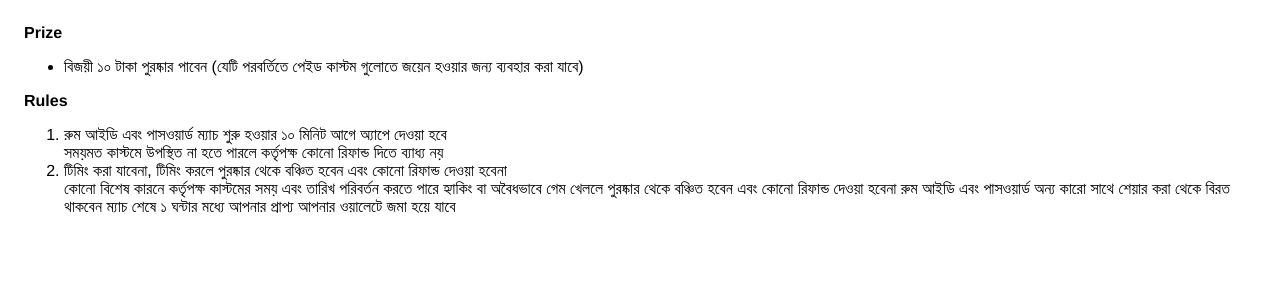
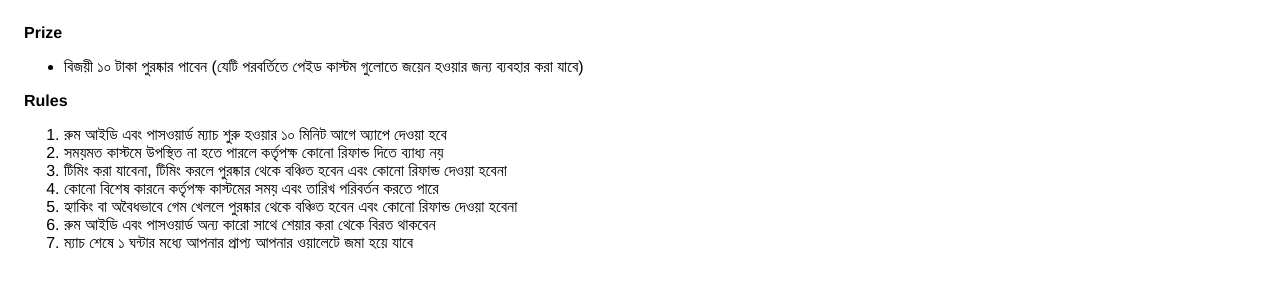
Before and after one commit to mdshadatrahman/mdshadatrahman.github.io, a plain HTML site: page rule_free.html in a window 1280 px wide. Drawn offline with Linux system fonts and the light colour scheme.

Commit message:
Update rule_free.html

```diff
--- a/rule_free.html
+++ b/rule_free.html
@@ -15,16 +15,16 @@
 	</p>
 
 	 <strong>Rules</strong>
-	<p>
+
 		<ol type="1">
             <li>রুম আইডি এবং পাসওয়ার্ড ম্যাচ শুরু হওয়ার ১০ মিনিট আগে অ্যাপে দেওয়া হবে</li>
-            <il>সময়মত কাস্টমে উপস্থিত না হতে পারলে কর্তৃপক্ষ কোনো রিফান্ড দিতে ব্যাধ্য নয়</il>
+            <li>সময়মত কাস্টমে উপস্থিত না হতে পারলে কর্তৃপক্ষ কোনো রিফান্ড দিতে ব্যাধ্য নয়</li>
 		  	<li>টিমিং করা যাবেনা, টিমিং করলে পুরষ্কার থেকে বঞ্চিত হবেন এবং কোনো রিফান্ড দেওয়া হবেনা</li>
-            <il>কোনো বিশেষ কারনে কর্তৃপক্ষ কাস্টমের সময় এবং তারিখ পরিবর্তন করতে পারে</il>
-            <il>হ্যাকিং বা অবৈধভাবে গেম খেললে পুরষ্কার থেকে বঞ্চিত হবেন এবং কোনো রিফান্ড দেওয়া হবেনা</il>
-            <il>রুম আইডি এবং পাসওয়ার্ড অন্য কারো সাথে শেয়ার করা থেকে বিরত থাকবেন</il>
-            <il>ম্যাচ শেষে ১ ঘন্টার মধ্যে আপনার প্রাপ্য আপনার ওয়ালেটে জমা হয়ে যাবে</il>
+            <li>কোনো বিশেষ কারনে কর্তৃপক্ষ কাস্টমের সময় এবং তারিখ পরিবর্তন করতে পারে</li>
+            <li>হ্যাকিং বা অবৈধভাবে গেম খেললে পুরষ্কার থেকে বঞ্চিত হবেন এবং কোনো রিফান্ড দেওয়া হবেনা</li>
+            <li>রুম আইডি এবং পাসওয়ার্ড অন্য কারো সাথে শেয়ার করা থেকে বিরত থাকবেন</li>
+            <li>ম্যাচ শেষে ১ ঘন্টার মধ্যে আপনার প্রাপ্য আপনার ওয়ালেটে জমা হয়ে যাবে</li>
 		</ol>
-	</p>
+
     </body>
     </html>
```
